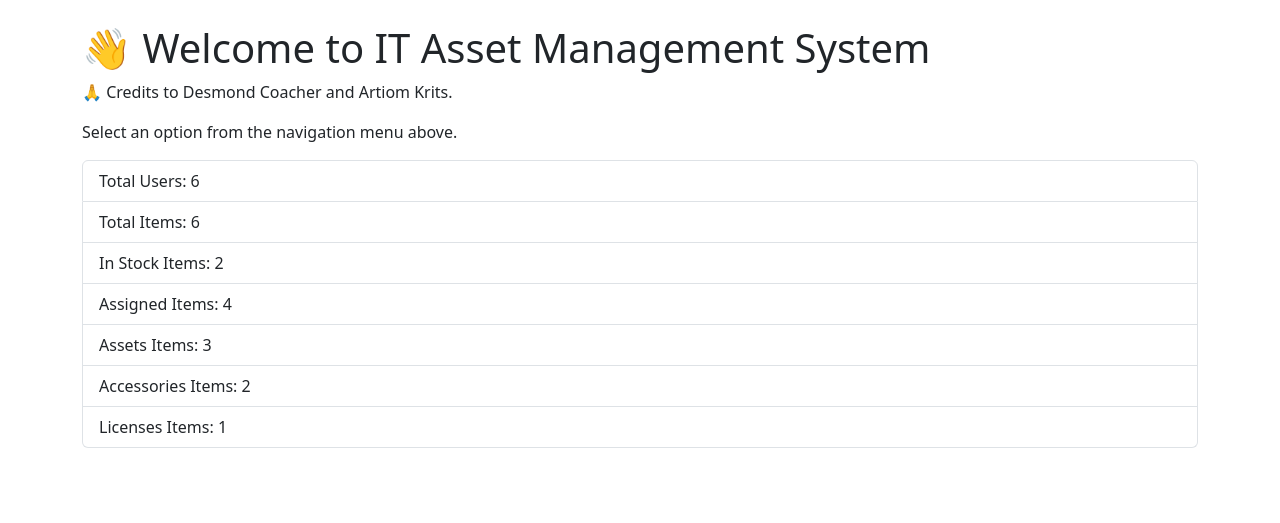
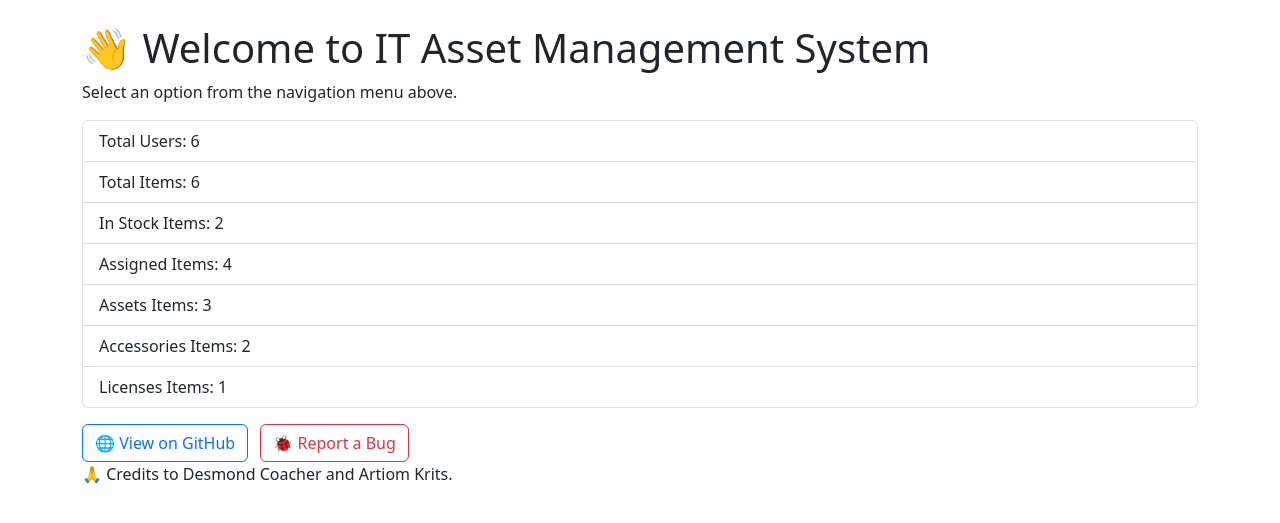
Before and after one commit to ArtiomKrits92/it-asset-management, a Flask app: page / in a window 1280 px wide. Shown: the part 80-603 px from the top of the page. Run offline with Flask 3, Linux system fonts and the light colour scheme.

Commit message:
Cosmetics code change for webserver

```diff
--- a/website/templates/index.html
+++ b/website/templates/index.html
@@ -1,7 +1,6 @@
 {% extends "base.html" %}
 {% block content %}
 <h1>👋 Welcome to IT Asset Management System</h1>
-<p>🙏 Credits to Desmond Coacher and Artiom Krits.</p>
 <p>Select an option from the navigation menu above.</p>
 <ul class="list-group mb-3">
   <li class="list-group-item">Total Users: {{ total_users }}</li>
@@ -12,4 +11,15 @@
     <li class="list-group-item">{{ category }} Items: {{ count }}</li>
   {% endfor %}
 </ul>
+
+<div class="mt-3">
+  <a href="https://github.com/dcoacher/it-asset-management" target="_blank" class="btn btn-outline-primary me-2">
+    🌐 View on GitHub
+  </a>
+  <a href="mailto:dcoacher@outlook.com?subject=Bug Report: IT Asset Management System" class="btn btn-outline-danger">
+    🐞 Report a Bug
+  </a>
+</div>
+
+<p>🙏 Credits to Desmond Coacher and Artiom Krits.</p>
 {% endblock %}
```
